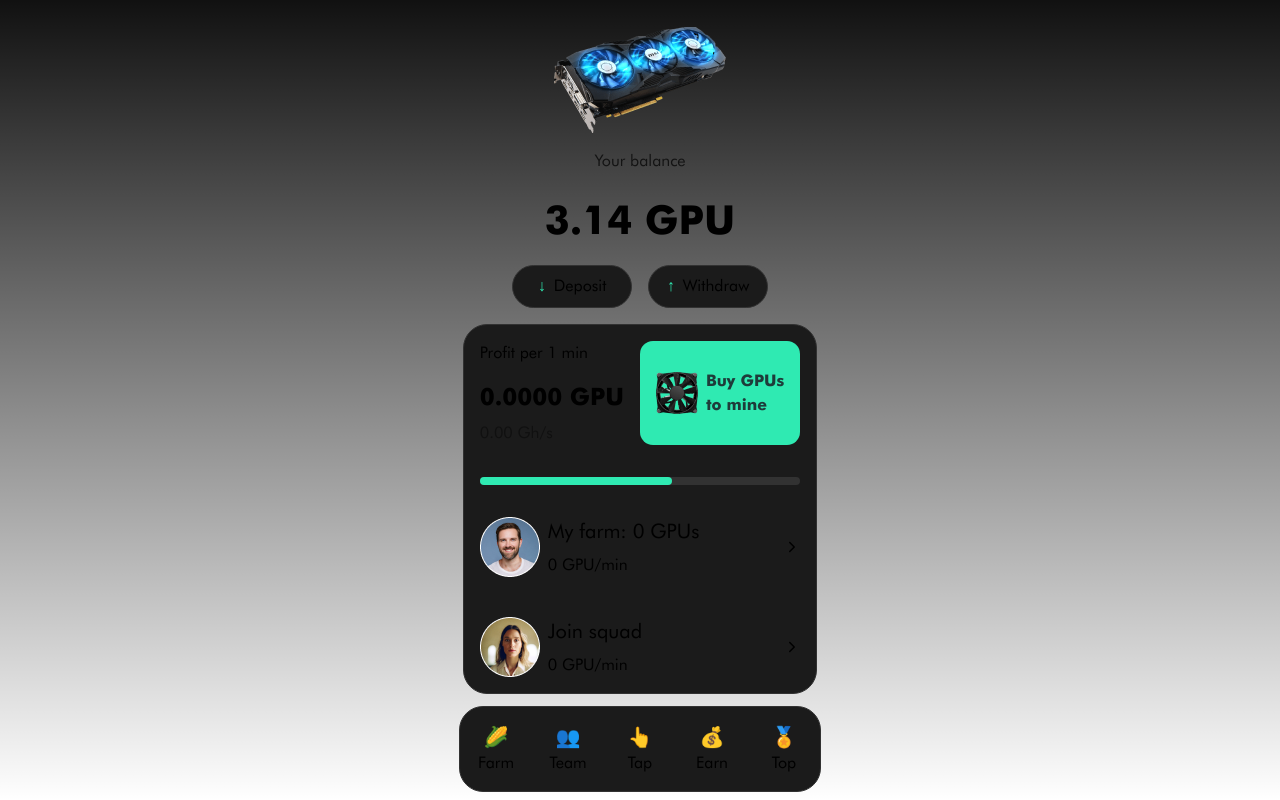
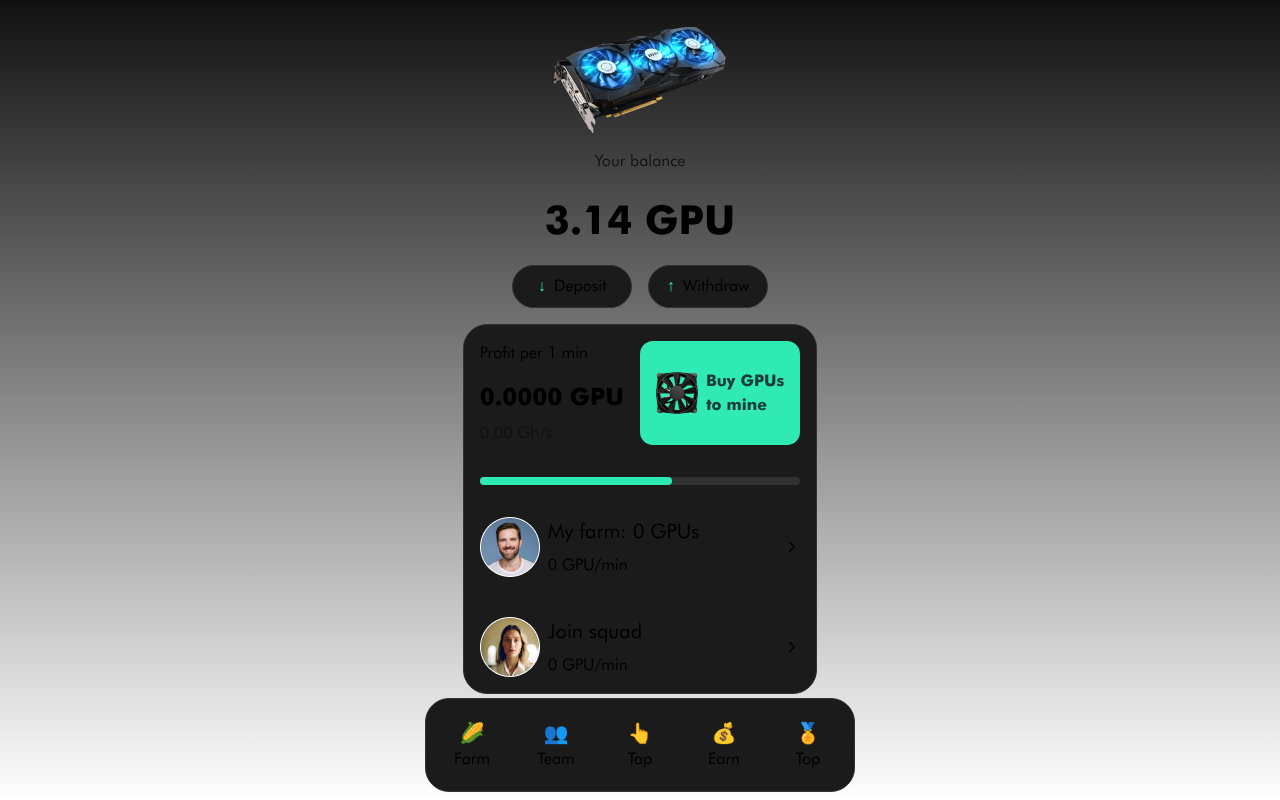
Before and after one commit to ndoubleu/tappapp, a Next.js app: page / in a window 1280 px wide. Built offline with nearby package versions, Linux system fonts and the light colour scheme.

Commit message:
fix: footer

```diff
--- a/src/common/footer.tsx
+++ b/src/common/footer.tsx
@@ -1,27 +1,27 @@
 export default function Footer() {
   return (
     <div className="fixed bottom-2 flex flex-col items-center w-full">
-        <div className="grid grid-cols-5 grid-rows-[1fr] bg-block rounded-[24px] border border-blockActive">
-            <div className="flex flex-col items-center w-[72px] rounded-[24px] cursor-pointer hover:bg-blockActive p-4">
+        <div className="grid grid-cols-5 grid-rows-[1fr] bg-block rounded-[24px] border border-blockActive p-[4px]">
+            <button className="flex flex-col items-center rounded-[21px] cursor-pointer hover:bg-blockActive p-4 focus:bg-blockActive aspect-square">
                 <span className="text-xl">🌽</span>
                 <span className="text-base">Farm</span>
-            </div>
-            <div className="flex flex-col items-center w-[72px] rounded-[24px] cursor-pointer hover:bg-blockActive p-4">
+            </button>
+            <button className="flex flex-col items-center rounded-[21px] cursor-pointer hover:bg-blockActive p-4 focus:bg-blockActive aspect-square">
                 <span className="text-xl">👥</span>
                 <span className="text-base">Team</span>
-            </div>
-            <div className="flex flex-col items-center w-[72px] rounded-[24px] cursor-pointer hover:bg-blockActive p-4">
+            </button>
+            <button className="flex flex-col items-center rounded-[21px] cursor-pointer hover:bg-blockActive p-4 focus:bg-blockActive aspect-square">
                 <span className="text-xl">👆</span>
                 <span className="text-base">Tap</span>
-            </div>
-            <div className="flex flex-col items-center w-[72px] rounded-[24px] cursor-pointer hover:bg-blockActive p-4">
+            </button>
+            <button className="flex flex-col items-center rounded-[21px] cursor-pointer hover:bg-blockActive p-4 focus:bg-blockActive aspect-square">
                 <span className="text-xl">💰</span>
                 <span className="text-base">Earn</span>
-            </div>
-            <div className="flex flex-col items-center w-[72px] rounded-[24px] cursor-pointer hover:bg-blockActive p-4">
+            </button>
+            <button className="flex flex-col items-center rounded-[21px] cursor-pointer hover:bg-blockActive p-4 focus:bg-blockActive aspect-square">
                 <span className="text-xl">🏅</span>
                 <span className="text-base">Top</span>
-            </div>
+            </button>
         </div>
     </div>
   );
```
